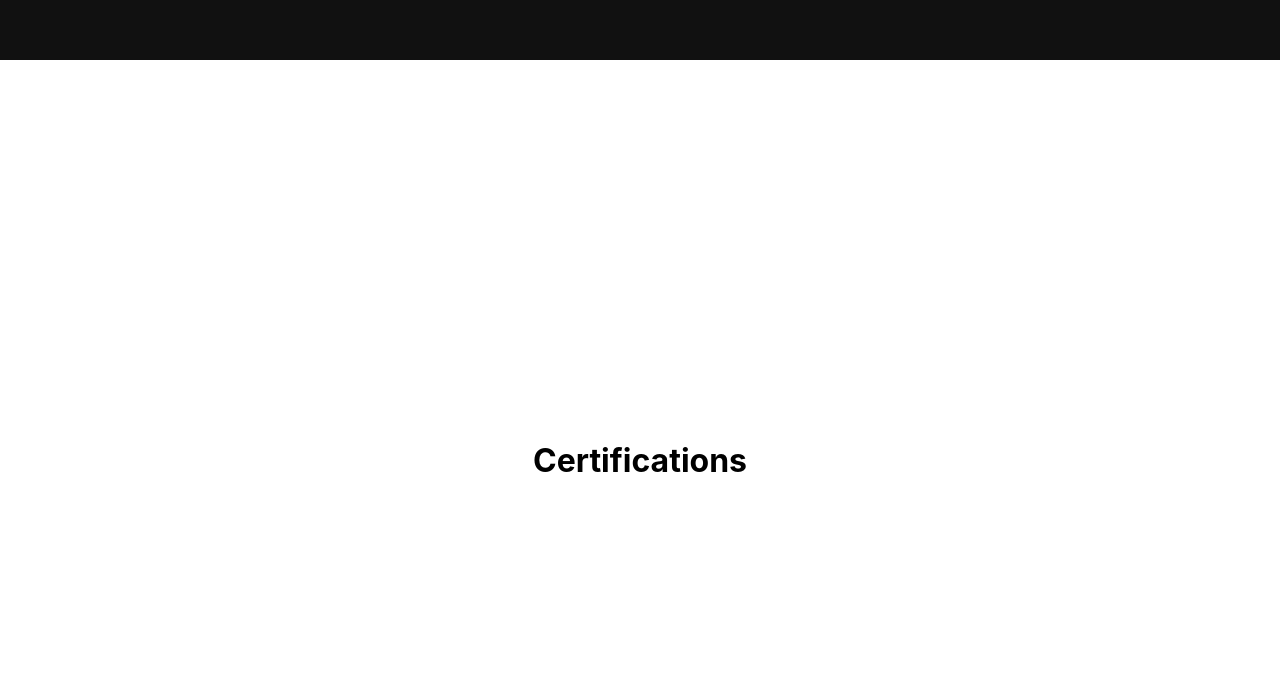
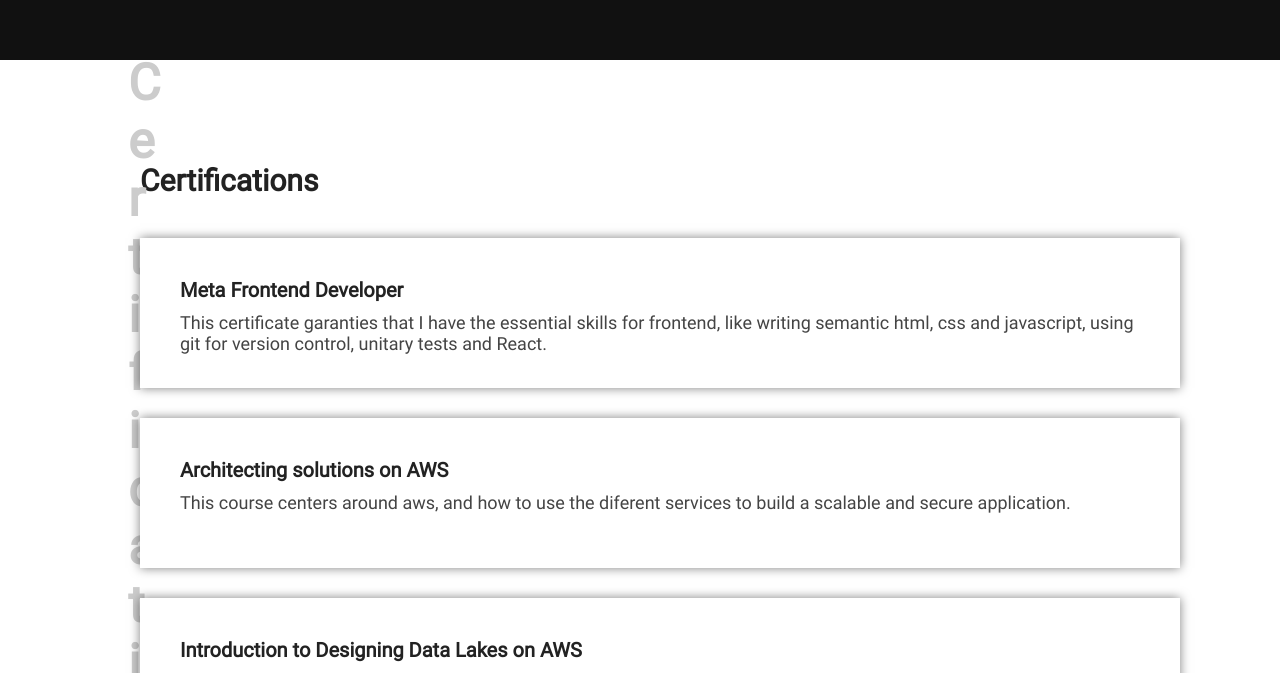
Before and after one commit to brayanCh/portfolio-react, a React (Create React App) app: page /portfolio-react in a window 1280 px wide. Shown: the part 5540-6213 px from the top of the page. Built offline with nearby package versions, Linux system fonts and the light colour scheme.

Commit message:
[FEAT] certification section completed

```diff
--- a/src/components/CertificationCard.tsx
+++ b/src/components/CertificationCard.tsx
@@ -1,6 +1,5 @@
-import { useTranslation } from 'react-i18next';
 
-interface CertificationCardProps {
+export interface CertificationCardProps {
   title: string;
   description: string;
   link: string;
@@ -8,16 +7,15 @@
 
 const CertificationCard = ({ title, description, link }: CertificationCardProps) => {
 
-  //@ts-ignore
-  const { t } = useTranslation();
-
   return (
-    <div className="cert-card">
+    <a className="cert-card" href={link}>
+      <div className='cert-full' />
       <h5 className="cert-title">{title}</h5>
       <p className="cert-text">{description}</p>
-      <a href={link} target="_blank" rel="noreferrer" className="btn btn-primary">{}</a>
-    </div>
+    </a>
   );
 };
 
+
+//<a href={link} target="_blank" rel="noreferrer" className="btn btn-primary">{}</a>
 export default CertificationCard;
--- a/src/locales/en.json
+++ b/src/locales/en.json
@@ -40,15 +40,15 @@
         "six": "mongodb, postgresql, mysql, redis, dynamodb and firebase.",
         "seven": "I also worked with the following services in aws,",
         "eight": "cognito for authentification, s3 for storage, lambda for serverless functions and api gateway for api management."
+      }
     },
     "certifications": {
       "title-meta": "Meta Frontend Developer",
       "text-meta": "This certificate garanties that I have the essential skills for frontend, like writing semantic html, css and javascript, using git for version control, unitary tests and React.",
       "title-arch-aws": "Architecting solutions on AWS",
-        "text-arch-aws": "These course centers around aws, and how to use the diferent services to build a scalable and secure application.",
+      "text-arch-aws": "This course centers around aws, and how to use the diferent services to build a scalable and secure application.",
       "title-datalake-aws": "Introduction to Designing Data Lakes on AWS",
       "text-datalake-aws": "It's about the diferent services for processing data, doing data lakes with s3, queries with athena and using serverless hadoop clusters."
     }
   }
 }
-}
--- a/src/pages/Certifications.tsx
+++ b/src/pages/Certifications.tsx
@@ -1,14 +1,57 @@
+import {useEffect} from 'react';
 import {useTranslation} from 'react-i18next';
+import CertificationCard, {CertificationCardProps} from '../components/CertificationCard';
 
 const Certifications = () => {
 
   //@ts-ignore
   const { t } = useTranslation();
 
+  const certificationsCont: Array<CertificationCardProps> = [
+    {
+      title: t('certifications.title-meta'),
+      description: t('certifications.text-meta'),
+      link: 'https://coursera.org/share/f282ab018d993f8427677cfa8aff3529',
+    },
+    {
+      title: t('certifications.title-arch-aws'),
+      description: t('certifications.text-arch-aws'),
+      link: 'https://coursera.org/share/a4e74c6aeada5adcb893b9f44eff5a8f',
+    },
+    {
+      title: t('certifications.title-datalake-aws'),
+      description: t('certifications.text-datalake-aws'),
+      link: 'https://coursera.org/share/f5327cd4eaf2326434fc95ca335dfef3',
+    },
+  ];
+
+  useEffect(() => {
+    window.addEventListener('scroll', () => {
+      const positionOnScreen: number = window.scrollY/window.innerHeight;
+      if (positionOnScreen < 6 ) {
+        return;
+      }
+      const section = document.getElementById('cert-bg');
+      if (section) {
+        if (positionOnScreen > 8) {
+          section.style.transform = 'translateY(0)';
+        } else {
+          section.style.transform = `translateY(${(-(positionOnScreen - 7)) * 80}%)`;
+        }
+      }
+    });
+  });
+
   return (
     <div id="certification-container">
       <div className="certs-text">
         <h1>{t('navbar.certifications')}</h1>
+        {certificationsCont.map((cert, index) => (
+          <CertificationCard {...cert} key={index} />
+        ))}
+      </div>
+      <div id="cert-bg">
+        <h3>{t('navbar.certifications').split('').reduce((a, b) => a + '\n'+ b)}</h3>
       </div>
     </div>
   );
--- a/src/pages/FirstFrontendExperience.tsx
+++ b/src/pages/FirstFrontendExperience.tsx
@@ -6,7 +6,6 @@
 
   //@ts-ignore
   const { t } = useTranslation();
-
 
   useEffect(() => {
     window.addEventListener('scroll', () => {
--- a/src/style.css
+++ b/src/style.css
@@ -731,6 +731,67 @@
   background-color: #fff;
 }
 
+#cert-bg {
+  position: absolute;
+  width: 40px;
+  left: 10%;
+}
+
+#cert-bg h3 {
+  font-family: 'Roboto';
+  font-size: 50px;
+  color: #ccc;
+}
+
+.certs-text {
+  position: absolute;
+  width: 1000px;
+  max-width: 90%;
+  display: flex;
+  flex-direction: column;
+  font-family: 'Roboto';
+}
+
+.certs-text h1 {
+  font-family: 'Roboto';
+  font-size: 30px;
+  color: #222;
+  margin-bottom: 40px;
+}
+
+.cert-card {
+  text-decoration: none;
+  z-index: 10;
+  width: 100%;
+  display: flex;
+  flex-direction: column;
+  height: 150px;
+  padding: 0 20px;
+  box-shadow: 0px 0px 10px 0px rgba(0,0,0,0.5);
+  margin-bottom: 30px;
+  background-color: #fff;
+}
+
+
+.cert-title {
+  font-family: 'Roboto';
+  font-size: 20px;
+  margin: 0px;
+  margin-bottom: 10px;
+  padding: 0px 20px;
+  padding-top: 40px;
+  color: #222;
+}
+
+.cert-text {
+  font-family: 'Roboto';
+  font-size: 18px;
+  padding: 0px 20px;
+  margin: 0px;
+  color: #444;
+  padding-bottom: 40px;
+}
+
 @keyframes moving {
   0%   {right: -100%;}
   100% {right: 0px;}
```
Lines whose indentation alone changed are shown as unchanged.
